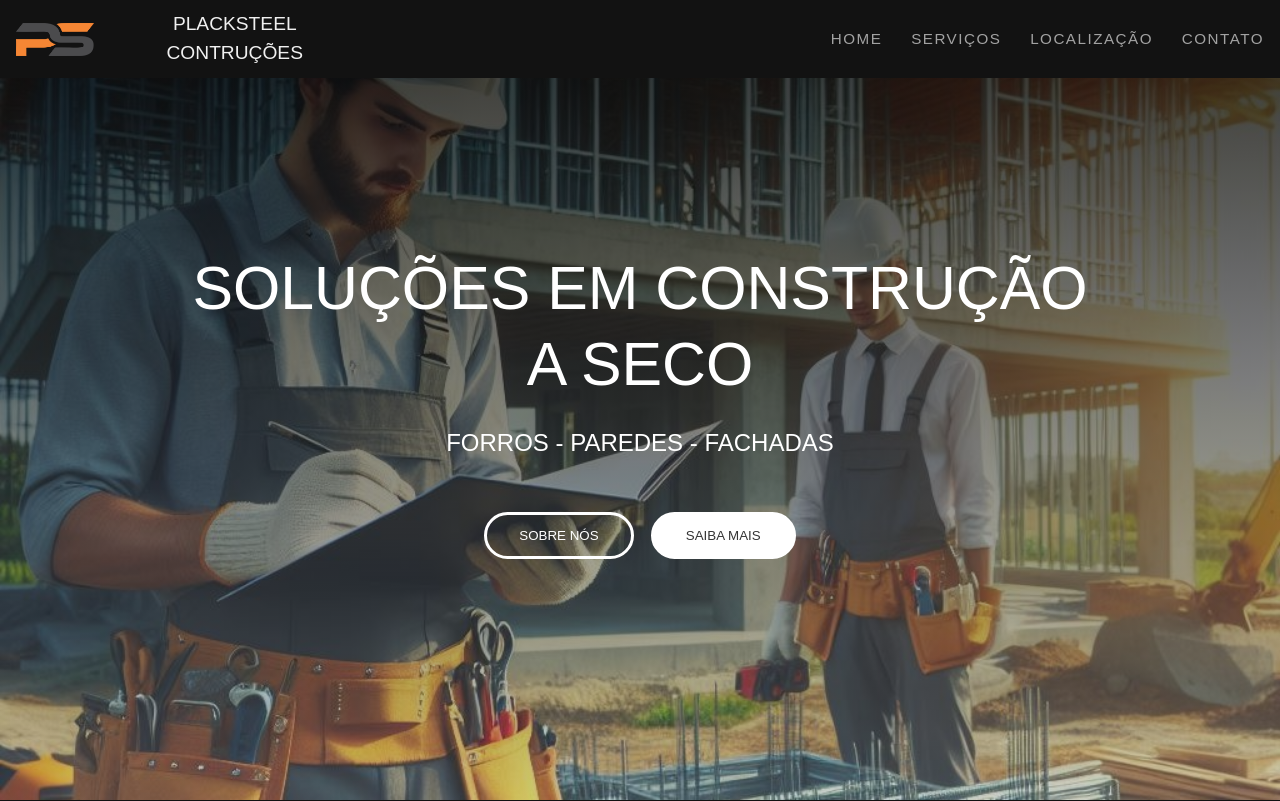
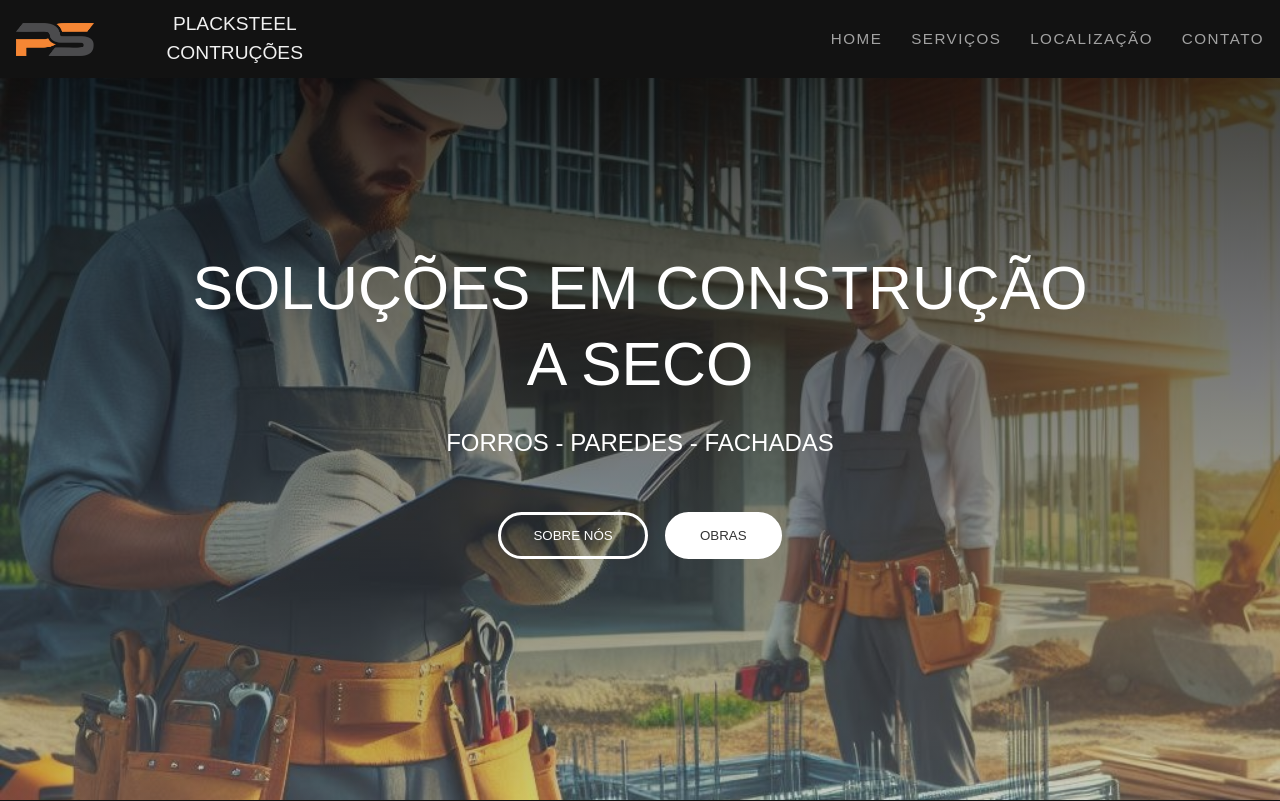
Before and after one commit to OswaldoSoares/placksteel, a Django app: page / in a window 1280 px wide. Shown: the top 801 px of the page. Run offline with Django 5.2, Linux system fonts and the light colour scheme.

Commit message:
Added link to completed works

```diff
--- a/website/templates/website/index.html
+++ b/website/templates/website/index.html
@@ -61,9 +61,11 @@
                         Sobre Nós
                     </button>
                 </a>
-                <button type="button" class="btn-white">
-                    Saiba Mais
-                </button>
+                <a href="#works">
+                    <button type="button" class="btn-white">
+                        <span>Obras</span>
+                    </button>
+                </a>
             </div>
         </div>
     </header>
```
